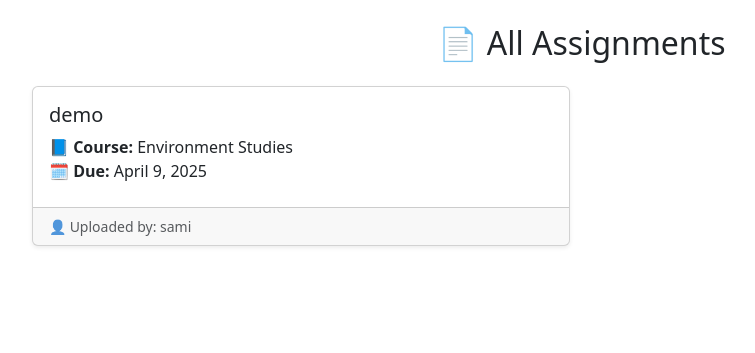
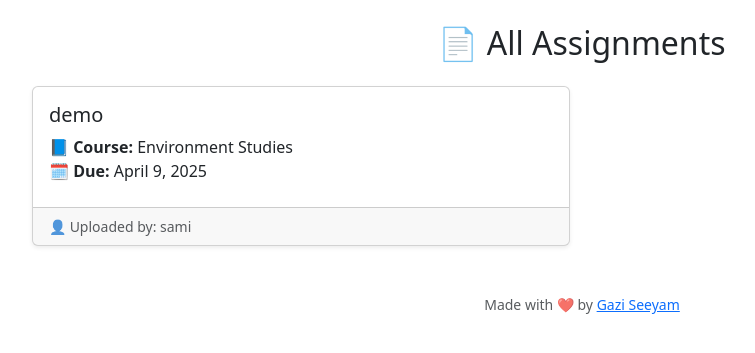
Before and after one commit to hellogaziseeyam/aibasectionb, a Django app: page /assignments/ in a window 1280 px wide. Shown: the top 353 px of the page, without its empty margins (58-813 px from the left). Run offline with Django 5.2, Linux system fonts and the light colour scheme; data comes from the database, SQL or seed files in the repository.

Commit message:
✨ Added footer credit for Gazi Seeyam

```diff
--- a/core/templates/core/base.html
+++ b/core/templates/core/base.html
@@ -48,6 +48,9 @@
   {% block content %}
   {% endblock %}
 </div>
+<footer class="text-center text-muted mt-5 mb-3 small">
+  Made with ❤️ by <a href="https://www.linkedin.com/in/gaziseeyam/" target="_blank">Gazi Seeyam</a>
+</footer>
 
 </body>
 </html>
```
